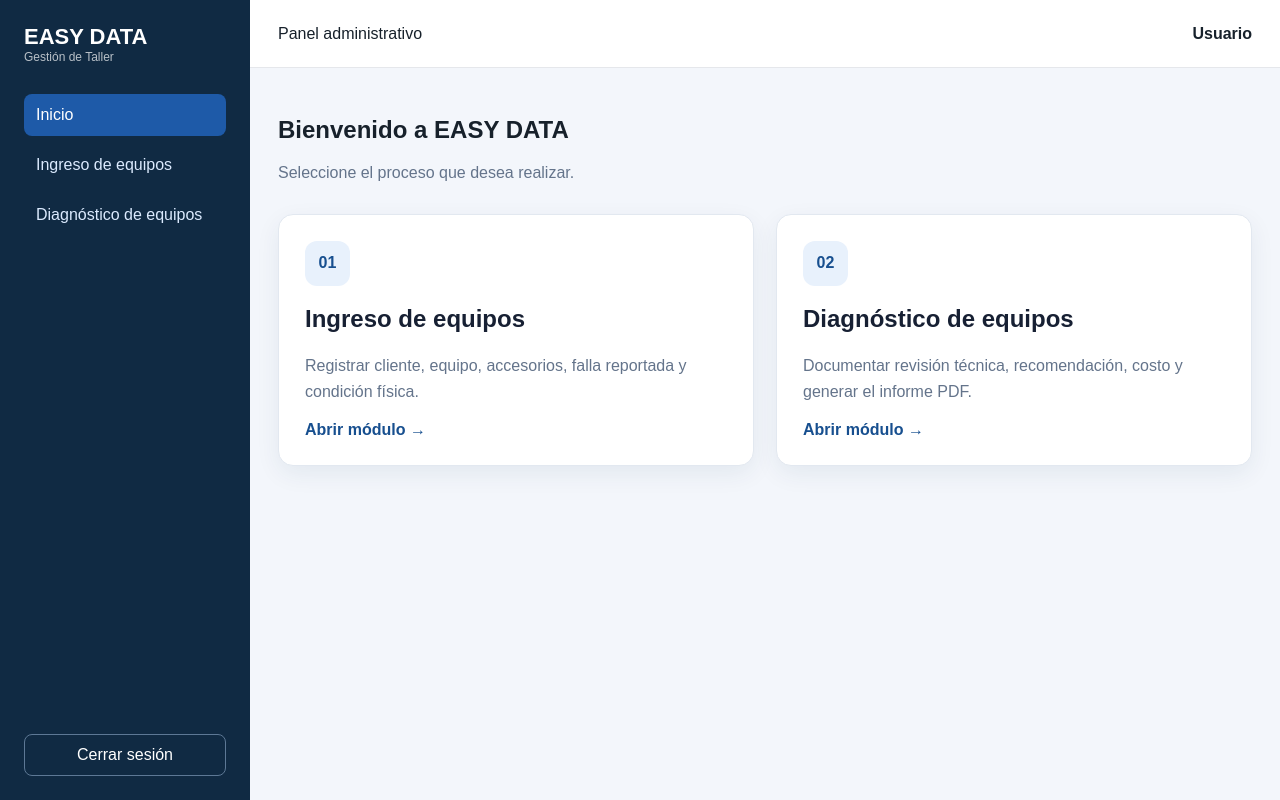
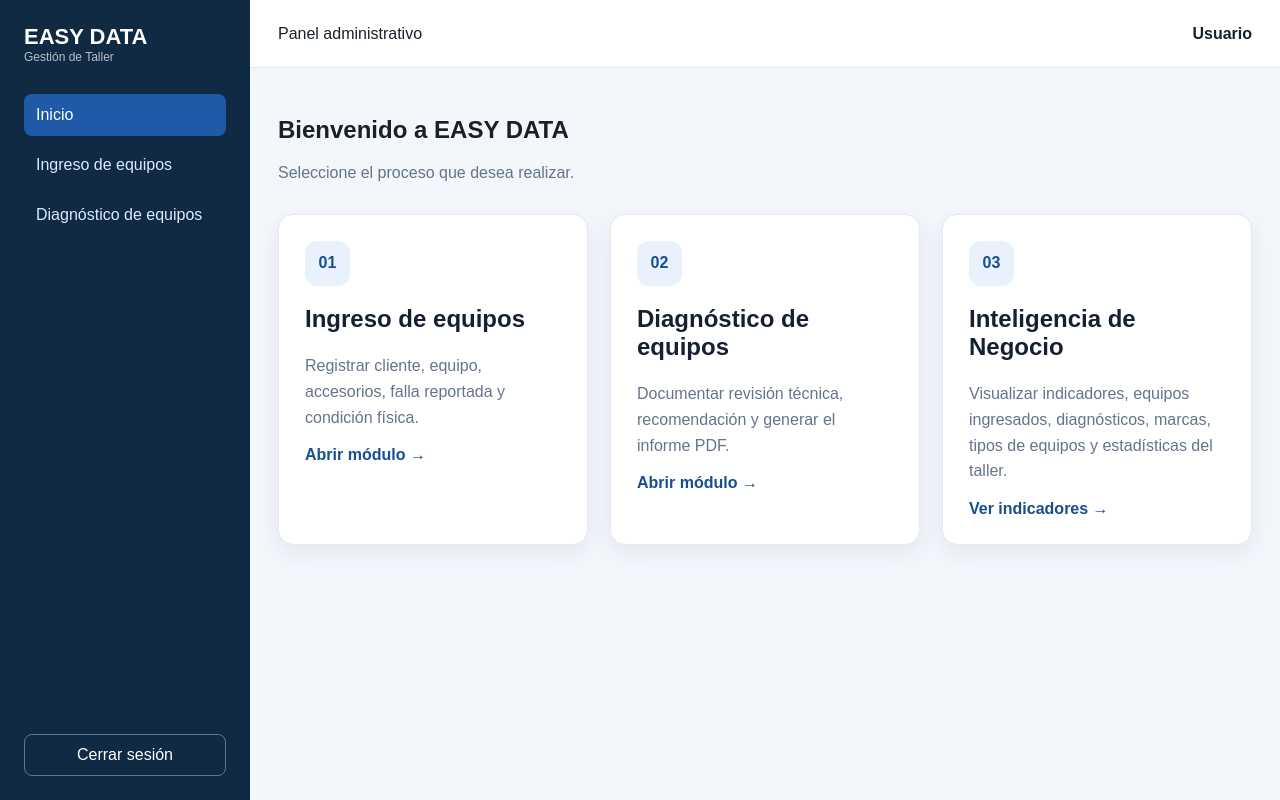
Before and after one commit to hecjav1992/Softool, an Angular app: page / in a window 1280 px wide. Built offline with nearby package versions, Linux system fonts and the light colour scheme; sample sign-in values are in the browser's storage.

Commit message:
modulo de bi

```diff
--- a/src/app/pages/dashboard/dashboard.component.ts
+++ b/src/app/pages/dashboard/dashboard.component.ts
@@ -1,3 +1,118 @@
-import { Component } from '@angular/core';import { RouterLink } from '@angular/router';
-@Component({selector:'app-dashboard',standalone:true,imports:[RouterLink],template:`<h1>Bienvenido a EASY DATA</h1><p class="sub">Seleccione el proceso que desea realizar.</p><div class="cards"><a routerLink="/ingresos"><span>01</span><h2>Ingreso de equipos</h2><p>Registrar cliente, equipo, accesorios, falla reportada y condición física.</p><b>Abrir módulo →</b></a><a routerLink="/diagnosticos"><span>02</span><h2>Diagnóstico de equipos</h2><p>Documentar revisión técnica, recomendación, costo y generar el informe PDF.</p><b>Abrir módulo →</b></a></div>`,styles:[`h1{margin-bottom:4px}.sub{color:#64748b}.cards{display:grid;grid-template-columns:repeat(auto-fit,minmax(280px,1fr));gap:22px;margin-top:28px}.cards a{background:white;border:1px solid #e2e8f0;border-radius:15px;padding:26px;text-decoration:none;color:#172033;box-shadow:0 8px 25px #14345a12}.cards a:hover{transform:translateY(-2px)}span{display:inline-grid;place-items:center;width:45px;height:45px;border-radius:12px;background:#e8f1fc;color:#174f8f;font-weight:800}p{line-height:1.6;color:#64748b}b{color:#174f8f}`]})
-export class DashboardComponent{}
+import { Component } from '@angular/core';
+import { RouterLink } from '@angular/router';
+
+@Component({
+  selector: 'app-dashboard',
+  standalone: true,
+  imports: [RouterLink],
+
+  template: `
+    <h1>Bienvenido a EASY DATA</h1>
+
+    <p class="sub">
+      Seleccione el proceso que desea realizar.
+    </p>
+
+    <div class="cards">
+
+      <a routerLink="/ingresos">
+        <span>01</span>
+
+        <h2>Ingreso de equipos</h2>
+
+        <p>
+          Registrar cliente, equipo, accesorios,
+          falla reportada y condición física.
+        </p>
+
+        <b>Abrir módulo →</b>
+      </a>
+
+      <a routerLink="/diagnosticos">
+        <span>02</span>
+
+        <h2>Diagnóstico de equipos</h2>
+
+        <p>
+          Documentar revisión técnica,
+          recomendación y generar el informe PDF.
+        </p>
+
+        <b>Abrir módulo →</b>
+      </a>
+
+      <a routerLink="/inteligencia-negocio">
+        <span>03</span>
+
+        <h2>Inteligencia de Negocio</h2>
+
+        <p>
+          Visualizar indicadores, equipos ingresados,
+          diagnósticos, marcas, tipos de equipos
+          y estadísticas del taller.
+        </p>
+
+        <b>Ver indicadores →</b>
+      </a>
+
+    </div>
+  `,
+
+  styles: [`
+    h1 {
+      margin-bottom: 4px;
+    }
+
+    .sub {
+      color: #64748b;
+    }
+
+    .cards {
+      display: grid;
+      grid-template-columns: repeat(
+        auto-fit,
+        minmax(280px, 1fr)
+      );
+      gap: 22px;
+      margin-top: 28px;
+    }
+
+    .cards a {
+      background: white;
+      border: 1px solid #e2e8f0;
+      border-radius: 15px;
+      padding: 26px;
+      text-decoration: none;
+      color: #172033;
+      box-shadow: 0 8px 25px #14345a12;
+      transition: 0.2s ease;
+    }
+
+    .cards a:hover {
+      transform: translateY(-3px);
+      box-shadow: 0 12px 30px #14345a20;
+    }
+
+    span {
+      display: inline-grid;
+      place-items: center;
+      width: 45px;
+      height: 45px;
+      border-radius: 12px;
+      background: #e8f1fc;
+      color: #174f8f;
+      font-weight: 800;
+    }
+
+    p {
+      line-height: 1.6;
+      color: #64748b;
+    }
+
+    b {
+      color: #174f8f;
+    }
+  `]
+})
+
+export class DashboardComponent {}
```
